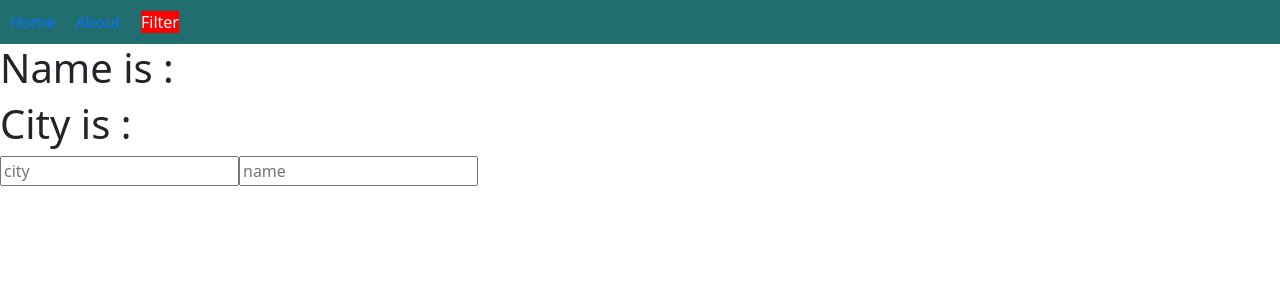
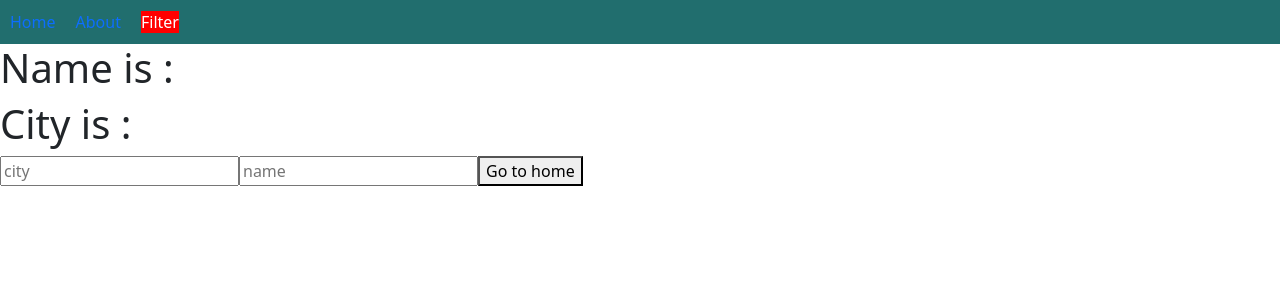
Before and after one commit to hmfaaiz/react_challenge, a React (Create React App) app: page /filter in a window 1280 px wide. Shown: the top 300 px of the page. Built offline with nearby package versions, Linux system fonts and the light colour scheme.

Commit message:
UseNavigate applied on button

```diff
--- a/src/components/Filter.js
+++ b/src/components/Filter.js
@@ -1,6 +1,7 @@
 import React from 'react'
-import { useSearchParams } from "react-router-dom";
+import { useSearchParams,useNavigate } from "react-router-dom";
 function Filter() {
+    const navigate=useNavigate()
     const [searchParams,setSearchParams]=useSearchParams()
     const city=searchParams.get('city')
     const name=searchParams.get('name')
@@ -10,7 +11,7 @@
       <h1>City is : {city}</h1>
       <input onChange={(e)=>{setSearchParams({city:e.target.value})}} type="text" placeholder="city"/>
       <input onChange={(e)=>{setSearchParams({name:e.target.value})}} type="text" placeholder="name"/>
-
+   <button onClick={()=>navigate("/home")}>Go to home </button>
     </div>
   )
 }
```
